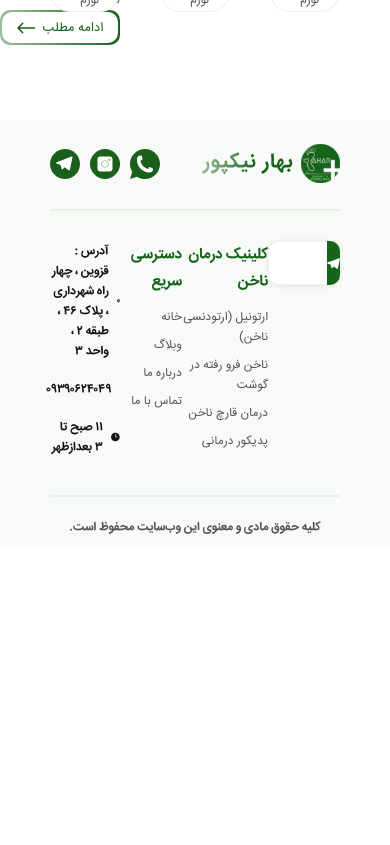
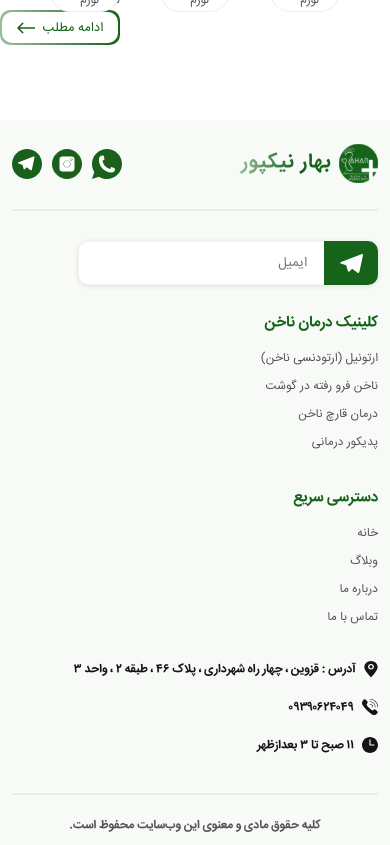
Before and after one commit to mohammad6vakili/nickpoor_nail, a Next.js app: page / in a window 390 px wide. Shown: the part 3560-4405 px from the top of the page. Before the commit the page ends 4107 px from the top, so only its background shows below. Built offline with nearby package versions, Linux system fonts and the light colour scheme.

Commit message:
style(responsive footer): :art: responsive footer component

```diff
--- a/components/footer/footer.module.css
+++ b/components/footer/footer.module.css
@@ -122,3 +122,29 @@
   font-size: 12px;
   color: #555;
 }
+
+@media only screen and (max-width: 1000px) {
+  .footer_center {
+    flex-direction: column;
+  }
+  .footer_center > div {
+    width: 100%;
+    margin-bottom: 24px;
+  }
+  .footer_center > div:last-child {
+    margin-bottom: 0 !important;
+  }
+  .input_email {
+    width: 300px !important;
+  }
+}
+@media only screen and (max-width: 800px) {
+  .footer {
+    padding: 0 12px;
+  }
+}
+@media only screen and (max-width: 360px) {
+  .footer_information > div > span {
+    font-size: 11px;
+  }
+}
```
